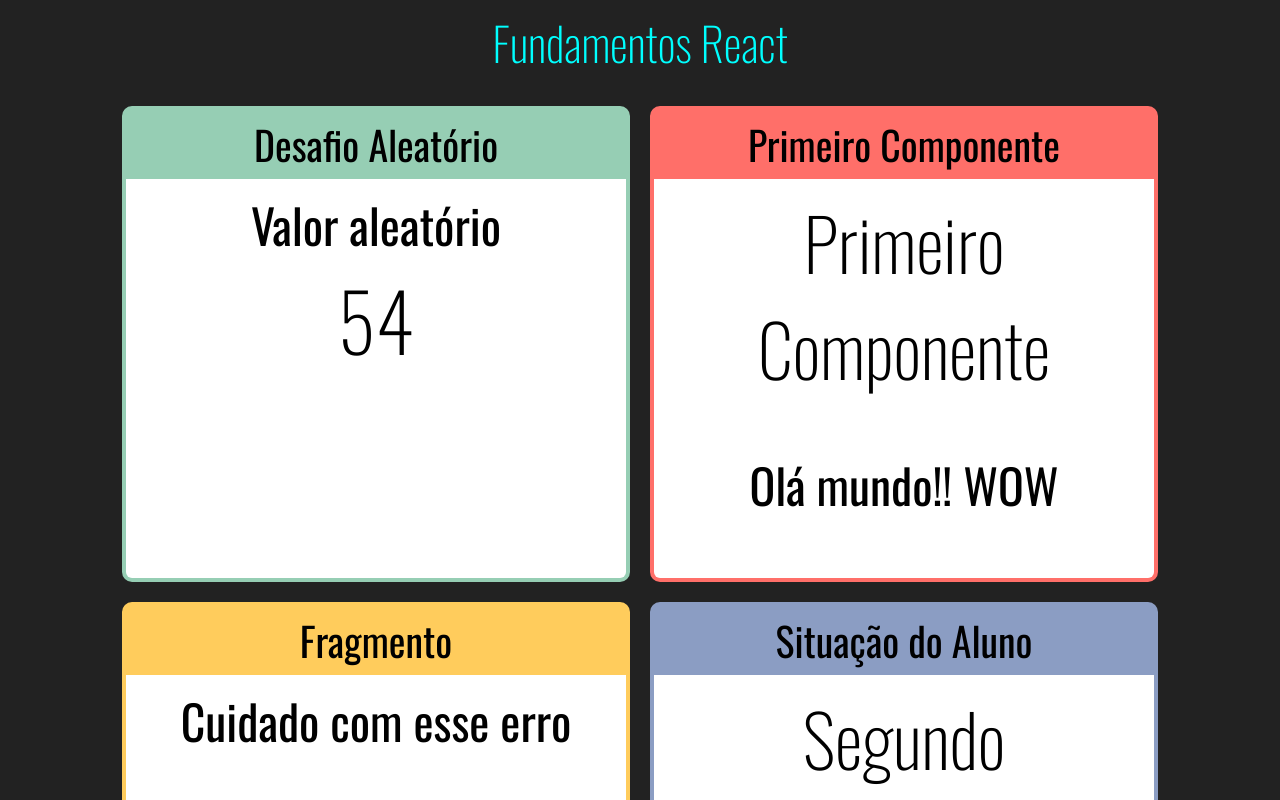
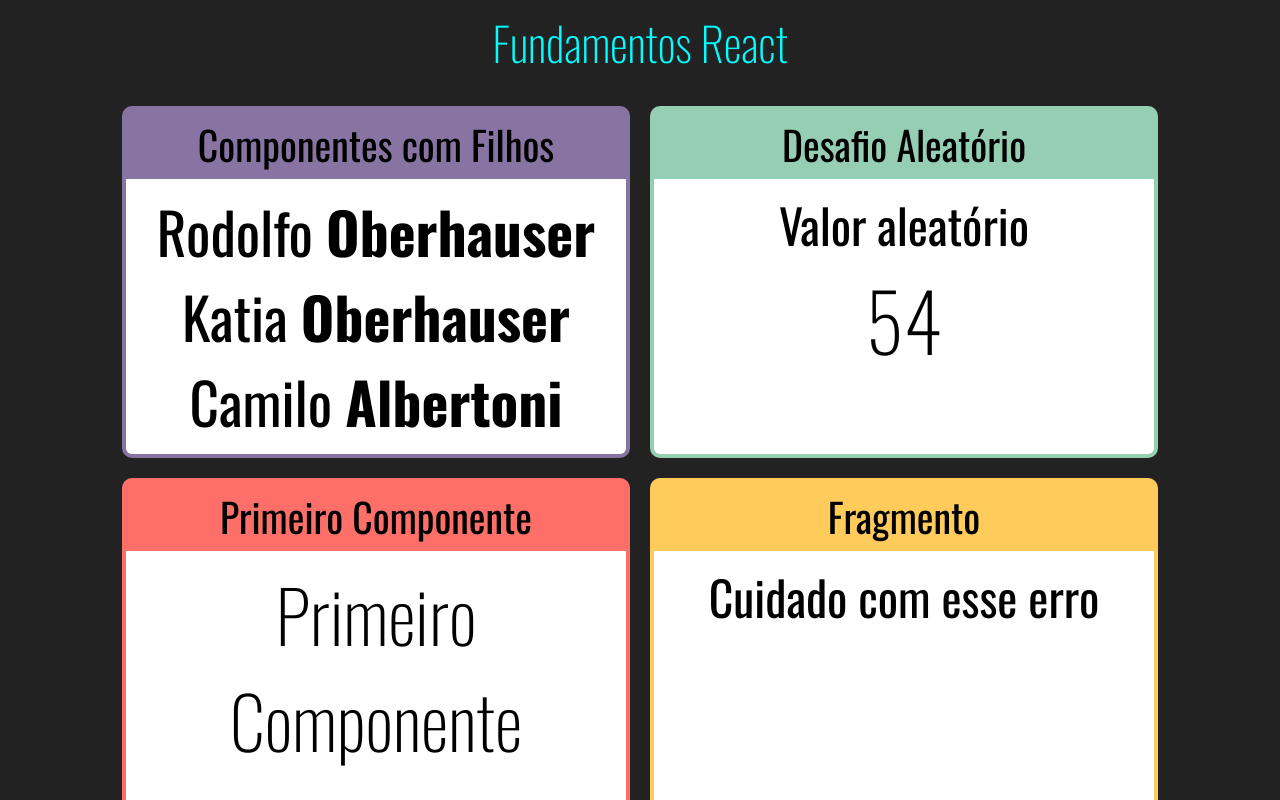
Before and after one commit to rodolfo-code/Curso-react-redux, a React (Create React App) app in the folder fundamentos-react/: page / in a window 1280 px wide. Shown: the top 800 px of the page. Built offline with nearby package versions, Linux system fonts and the light colour scheme.

Commit message:
adiciona cartao com componentes filhos

```diff
--- a/fundamentos-react/src/App.jsx
+++ b/fundamentos-react/src/App.jsx
@@ -6,12 +6,16 @@
 import Aleatorio from './components/basicos/Aleatorio';
 import Card from './components/layout/Card';
 import Fragmento from './components/basicos/Fragmento';
+import Familia from './components/basicos/Familia';
 
 export default function App(props) {
   return (
     <div className='app'>
       <h1 className='title-header'>Fundamentos React</h1>
       <div className='cards'>
+      <Card className='primeiro' titulo='Componentes com Filhos' color='#8874a3'>
+          <Familia lastname='Oberhauser' />
+        </Card>
         <Card titulo='Desafio Aleatório' color='#96ceb4'>
           <Aleatorio
             min={ 2 }
--- /dev/null
+++ b/fundamentos-react/src/components/basicos/Familia.jsx
@@ -0,0 +1,17 @@
+import React from 'react';
+import FamiliaMembro from './FamiliaMembro';
+
+
+
+const Familia = (props) => {
+
+  return (
+    <div>
+      <FamiliaMembro firstname='Rodolfo' lastname={props.lastname} />
+      <FamiliaMembro firstname='Katia' lastname={props.lastname} />
+      <FamiliaMembro firstname='Camilo' lastname='Albertoni' />
+    </div>
+   );
+}
+
+export default Familia;
--- /dev/null
+++ b/fundamentos-react/src/components/basicos/FamiliaMembro.jsx
@@ -0,0 +1,11 @@
+import React from 'react';
+
+const FamiliaMembro = (props) => {
+  const { firstname, lastname } = props
+
+  return (
+    <div>{firstname} <strong>{lastname}</strong></div>
+   );
+}
+
+export default FamiliaMembro;
```
Also changed, not shown: 1 other file (tests, documents, lock files or other folders).
